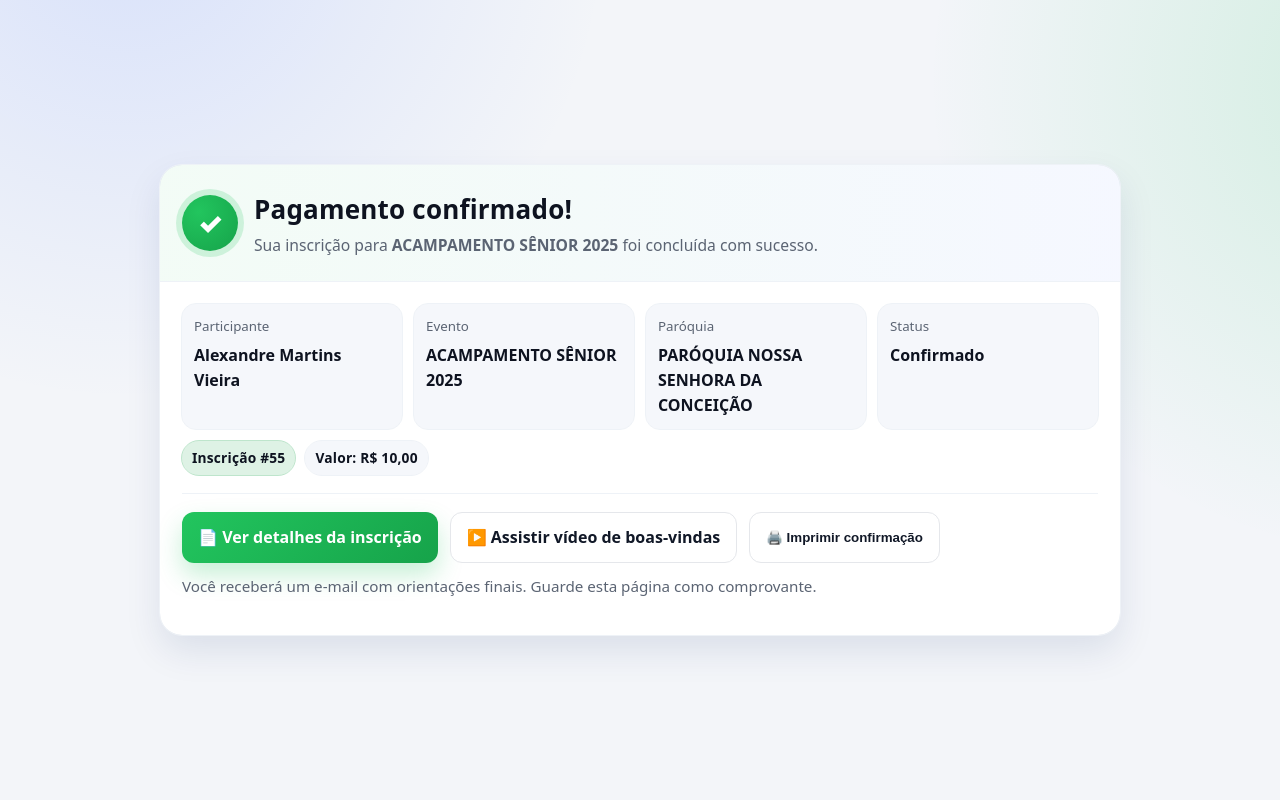
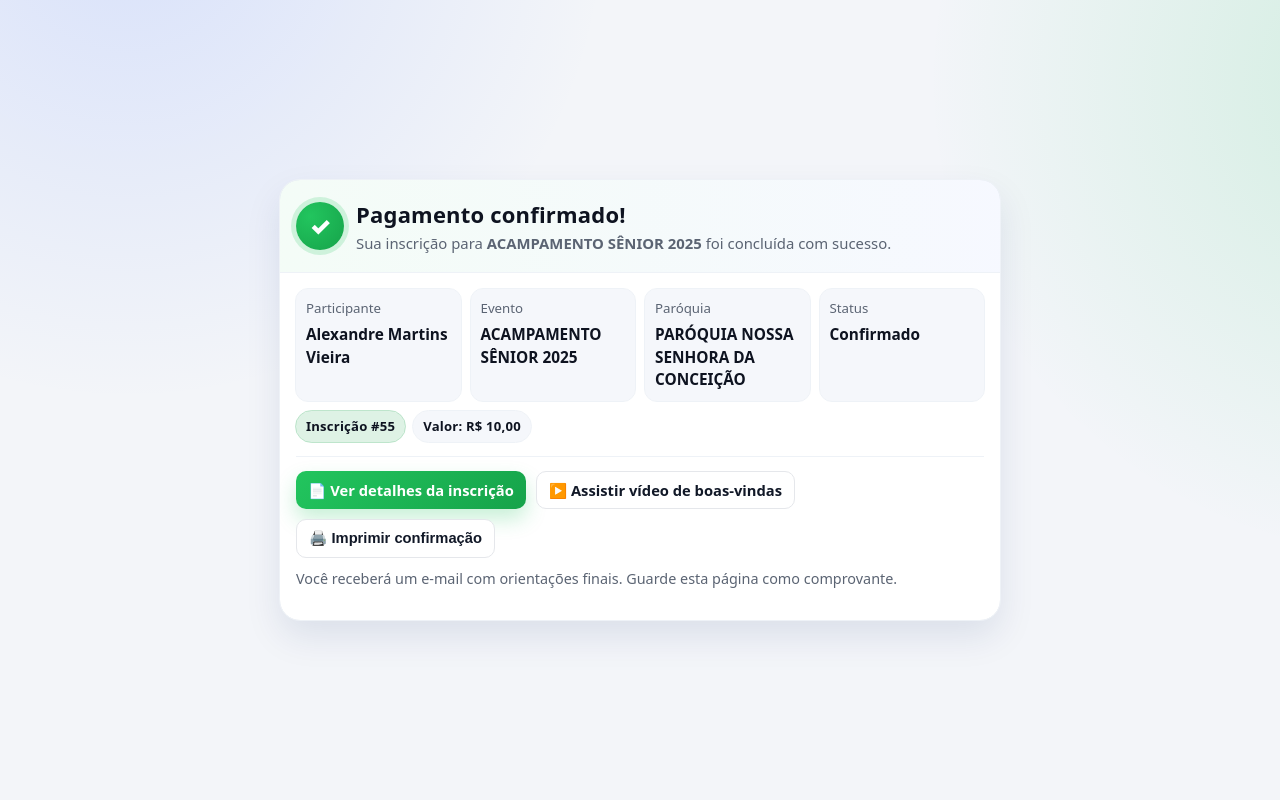
Before and after one commit to alexandremvdev1/acampteste, a Django app: page /pagamento/sucesso/55/ in a window 1280 px wide. Run offline with Django 5.2, Linux system fonts and the light colour scheme; data comes from the database, SQL or seed files in the repository; data that the repository does not hold is empty.

Commit message:
correçoes

```diff
--- a/inscricoes/templates/pagamentos/sucesso.html
+++ b/inscricoes/templates/pagamentos/sucesso.html
@@ -22,7 +22,11 @@
       }
     }
 
-    *{ box-sizing:border-box }
+    /* ===== Reset e contenção para evitar scroll lateral ===== */
+    *{ box-sizing:border-box; min-width:0 }
+    html, body{ width:100%; overflow-x:hidden }
+    img, svg, video, canvas{ max-width:100%; height:auto }
+
     body{
       margin:0;
       background:
@@ -30,75 +34,87 @@
         radial-gradient(1200px 1200px at 110% 10%, rgba(34,197,94,.16), transparent 40%),
         var(--bg);
       color:var(--text);
-      font:16px/1.55 system-ui, -apple-system, Segoe UI, Roboto, Inter, sans-serif;
-      min-height:100dvh; display:grid; place-items:center; padding:28px 16px;
+      font:15px/1.5 system-ui, -apple-system, Segoe UI, Roboto, Inter, sans-serif; /* -1px para compactar */
+      min-height:100dvh; display:grid; place-items:center; padding:20px 12px; /* padding menor */
     }
 
-    .wrap{ width:min(960px, 98vw) }
+    .wrap{
+      width:100%;
+      max-width:720px; /* mais estreito e central */
+      margin-inline:auto;
+    }
+
     .card{
-      background:var(--card); border-radius:22px; overflow:hidden;
+      background:var(--card); border-radius:20px; overflow:hidden;
       box-shadow:var(--shadow); outline:1px solid var(--line);
     }
+
     .hero{
-      display:flex; gap:16px; align-items:center; padding:24px 22px; border-bottom:1px solid var(--line);
+      display:flex; gap:12px; align-items:center; padding:18px 16px; border-bottom:1px solid var(--line);
       position:relative; isolation:isolate;
     }
     .hero::after{
-      content:""; position:absolute; inset:0; z-index:-1; opacity:.22;
+      content:""; position:absolute; inset:0; z-index:-1; opacity:.20;
       background:linear-gradient(90deg, rgba(34,197,94,.25), rgba(79,124,255,.25));
     }
     .badge{
-      width:56px; height:56px; border-radius:50%;
+      width:48px; height:48px; border-radius:50%;
       display:grid; place-items:center;
       background:radial-gradient(circle at 30% 30%, var(--ok-2), var(--ok));
-      box-shadow:0 0 0 6px rgba(34,197,94,.18);
-      color:#fff; font-size:28px; font-weight:900;
+      box-shadow:0 0 0 5px rgba(34,197,94,.18);
+      color:#fff; font-size:24px; font-weight:900;
       animation:pop .38s ease-out both;
+      flex:0 0 auto;
     }
     @keyframes pop{ 0%{ transform:scale(.75); opacity:.5 } 100%{ transform:scale(1); opacity:1 } }
 
-    h1{ margin:0 0 4px; font-size:clamp(20px, 2.2vw, 26px); letter-spacing:.2px }
-    .sub{ margin:0; color:var(--muted); font-size:.98rem }
+    h1{ margin:0 0 2px; font-size:clamp(18px, 2.6vw, 22px); letter-spacing:.2px }
+    .sub{ margin:0; color:var(--muted); font-size:.93rem; line-height:1.4 }
 
-    .body{ padding:22px }
+    .body{ padding:16px } /* corpo mais compacto */
+
+    /* ===== Grid fluida sem quebrar a tela ===== */
     .grid{
-      display:grid; gap:12px;
-      grid-template-columns:repeat(4, 1fr);
+      display:grid; gap:10px;
+      grid-template-columns: repeat(auto-fit, minmax(160px, 1fr)); /* auto-fit compacto */
+      align-items:stretch;
     }
-    @media (max-width: 860px){ .grid{ grid-template-columns: repeat(2, 1fr) } }
-    @media (max-width: 520px){ .grid{ grid-template-columns: 1fr } }
 
     .item{
-      background:var(--chip); border-radius:14px; padding:12px;
+      background:var(--chip); border-radius:12px; padding:10px;
       outline:1px solid var(--line);
     }
-    .item small{ display:block; color:var(--muted); margin-bottom:6px }
-    .item b{ color:var(--text); font-size:1rem }
+    .item small{ display:block; color:var(--muted); margin-bottom:4px; font-size:.83rem }
+    .item b{
+      color:var(--text); font-size:.96rem; line-height:1.3;
+      word-break:break-word; overflow-wrap:anywhere; /* evita overflow de nomes enormes */
+    }
 
     .status-row{
-      margin-top:12px; display:flex; gap:10px; flex-wrap:wrap;
+      margin-top:10px; display:flex; gap:8px; flex-wrap:wrap;
     }
     .chip{
       padding:6px 10px; border-radius:999px; background:var(--chip);
       outline:1px solid var(--line);
-      font-weight:700; font-size:.86rem; letter-spacing:.2px; color:var(--text);
+      font-weight:700; font-size:.82rem; letter-spacing:.2px; color:var(--text);
+      max-width:100%; white-space:nowrap; text-overflow:ellipsis; overflow:hidden;
     }
     .chip.ok{ background:rgba(22,163,74,.14); outline:1px solid rgba(22,163,74,.28) }
 
-    .divider{
-      height:1px; background:var(--line); margin:18px 0;
-    }
+    .divider{ height:1px; background:var(--line); margin:14px 0 }
 
-    .actions{ display:flex; flex-wrap:wrap; gap:12px }
+    /* ===== Botões mais compactos e responsivos ===== */
+    .actions{ display:flex; flex-wrap:wrap; gap:10px }
     .btn{
       appearance:none; border:0; cursor:pointer; text-decoration:none;
-      display:inline-flex; align-items:center; gap:10px;
-      padding:12px 16px; border-radius:12px; font-weight:800;
+      display:inline-flex; align-items:center; gap:8px;
+      padding:10px 12px; border-radius:10px; font-weight:800;
       transition:transform .12s ease, box-shadow .12s ease;
+      font-size:.92rem; line-height:1.1;
     }
     .btn-primary{
       background:linear-gradient(135deg, var(--ok-2), var(--ok));
-      color:#fff; box-shadow:0 12px 24px rgba(34,197,94,.25);
+      color:#fff; box-shadow:0 10px 20px rgba(34,197,94,.25);
     }
     .btn-primary:hover{ transform:translateY(-1px) }
     .btn-outline{
@@ -108,9 +124,14 @@
       .btn-outline{ background:#fff; color:#111827; border:1px solid #e5e7eb }
     }
 
-    .note{ margin-top:12px; color:var(--muted); font-size:.95rem }
+    /* empilhar botões no mobile e ocupar largura */
+    @media (max-width: 520px){
+      .actions .btn{ flex:1 1 100% }
+    }
 
-    /* confete simples */
+    .note{ margin-top:10px; color:var(--muted); font-size:.9rem }
+
+    /* ===== Confete: limites e menor quantidade em telas pequenas ===== */
     .confetti { position: fixed; inset:0; pointer-events:none; z-index:999; overflow:hidden }
     .confetti i{
       position:absolute; top:-10px; width:8px; height:14px; opacity:.9;
@@ -118,6 +139,25 @@
     }
     @keyframes fall{
       to { transform:translateY(110vh) rotate(360deg); opacity:1 }
+    }
+
+    /* ===== Melhorias extras de responsividade ===== */
+    @media (max-width: 860px){
+      .hero{ padding:16px }
+    }
+    @media (max-width: 380px){
+      .badge{ width:42px; height:42px; font-size:22px }
+      .sub{ font-size:.9rem }
+    }
+
+    /* ===== Modo impressão compacto, centralizado ===== */
+    @media print{
+      body{ background:#fff; padding:0 }
+      .wrap{ max-width:720px }
+      .card{ box-shadow:none; outline:0; border:1px solid #e5e7eb }
+      .hero::after{ display:none }
+      .btn{ display:none !important }
+      .confetti{ display:none !important }
     }
   </style>
 </head>
@@ -195,7 +235,8 @@
     (function confetti(){
       const root = document.getElementById('confetti');
       const colors = ['#22c55e','#4f7cff','#f59e0b','#ef4444','#10b981','#a78bfa','#f472b6'];
-      const COUNT = 60;
+      const isNarrow = window.matchMedia('(max-width:520px)').matches;
+      const COUNT = isNarrow ? 40 : 60; /* menos confetes em telas pequenas */
       for (let i=0;i<COUNT;i++){
         const p = document.createElement('i');
         const size = 6 + Math.random()*8;
@@ -209,7 +250,6 @@
         root.appendChild(p);
         setTimeout(()=> p.remove(), 9000);
       }
-      // remove container depois
       setTimeout(()=> root.remove(), 9500);
     })();
   </script>
```
Also changed, not shown: inscricoes/templates/inscricoes/ver_inscricao.html (+47 -6 lines).
